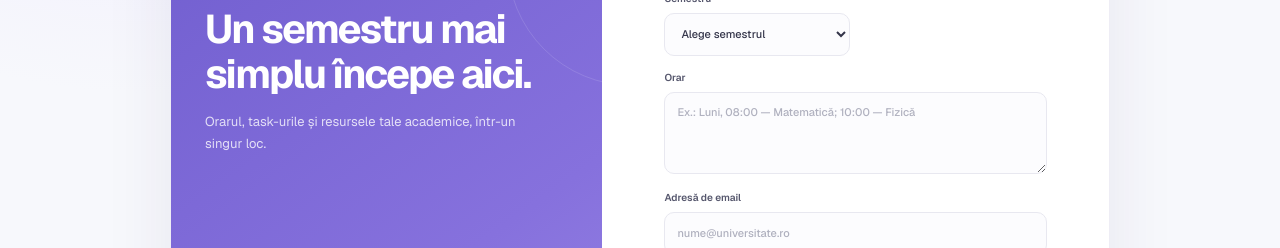
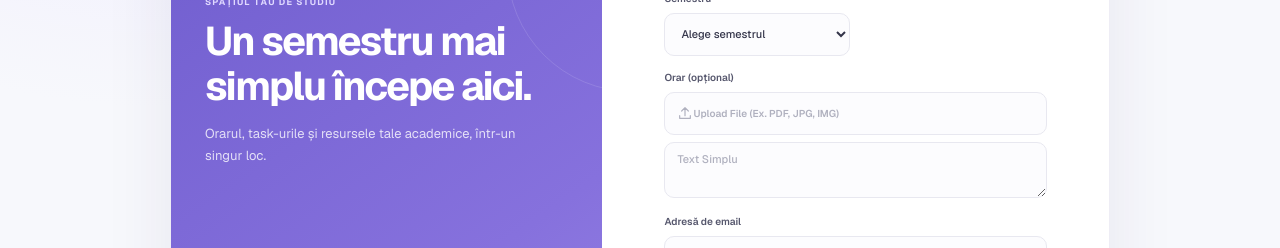
Before and after one commit to Surrender9174/UniFlow, a Next.js app: page /auth/signup in a window 1280 px wide. Shown: the part 440-688 px from the top of the page. Built offline with nearby package versions, Linux system fonts and the light colour scheme; no server answers.

Commit message:
Login Form
Hover light + Original glow (focus) + Orar cu PDF

```diff
--- a/app/globals.css
+++ b/app/globals.css
@@ -304,7 +304,7 @@ h1 { margin-bottom: 8px; color: #24253a; font-size: clamp(24px, 2.2vw, 30px); fo
 .schedule-tip p { margin: 0; color: #8b8b9b; font-size: 9px; line-height: 1.6; }
 .schedule-tip strong { color: #55556c; }
 
-/* Tasks */
+
 .task-filters { display: flex; gap: 8px; margin: 20px 0 13px; }
 .filter-chip { display: inline-flex; align-items: center; gap: 7px; padding: 8px 11px; border: 1px solid #ececf2; border-radius: 9px; background: white; color: #818397; cursor: pointer; font-size: 9px; transition: all .2s ease; }
 .filter-chip span { color: #aaabb8; font-size: 8px; }
@@ -315,7 +315,6 @@ h1 { margin-bottom: 8px; color: #24253a; font-size: clamp(24px, 2.2vw, 30px); fo
 .tasks-full-list .task-description small { font-size: 9px; }
 .task-category { padding: 5px 8px; border-radius: 7px; background: #f5f3fc; color: #8173c4; font-size: 8px; }
 
-/* Assistant */
 .assistant-page { max-width: 940px; margin: 0 auto; }
 .assistant-page .page-heading { margin-bottom: 19px; }
 .assistant-online { display: inline-flex; align-items: center; gap: 7px; color: #5da88b; font-size: 10px; font-weight: 600; }
@@ -353,7 +352,6 @@ h1 { margin-bottom: 8px; color: #24253a; font-size: clamp(24px, 2.2vw, 30px); fo
 .send-button:disabled { cursor: default; opacity: .5; }
 .chat-disclaimer { margin: 9px 0 12px; color: #b1b2be; font-size: 8px; text-align: center; }
 
-/* Smart ingestion */
 .ingestion-layout { display: grid; grid-template-columns: minmax(0, 1.45fr) minmax(230px, .75fr); align-items: stretch; gap: 15px; }
 .upload-card { padding: 20px; }
 .upload-title { display: flex; align-items: center; gap: 11px; margin-bottom: 17px; }
@@ -500,104 +498,201 @@ h1 { margin-bottom: 8px; color: #24253a; font-size: clamp(24px, 2.2vw, 30px); fo
   background: linear-gradient(145deg, #6554c7, #8671dd 70%, #9a87e5);
   color: #fff;
 }
+
 .auth-brand { position: relative; z-index: 1; display: inline-flex; width: fit-content; align-items: center; gap: 10px; color: #fff; font-size: 21px; font-weight: 750; letter-spacing: -1.15px; }
+
 .auth-brand > span:last-child > span { color: #e0d9ff; }
+
 .auth-brand .brand-mark { background: #ffffff25; box-shadow: none; }
+
 .auth-intro-copy { position: relative; z-index: 1; margin: auto 0; padding: 38px 0; }
+
 .auth-intro-copy .eyebrow { color: #e0d9ff; }
+
 .auth-intro-copy h1 { max-width: 370px; margin: 0 0 14px; color: white; font-size: clamp(29px, 3.2vw, 40px); font-weight: 650; letter-spacing: -1.8px; line-height: 1.12; }
+
 .auth-intro-copy > p:last-child { max-width: 330px; margin: 0; color: #ffffffc9; font-size: 13px; line-height: 1.7; }
+
 .auth-intro-note { position: relative; z-index: 1; display: flex; align-items: center; gap: 9px; color: #ffffffd9; font-size: 10px; }
+
 .auth-decoration { position: absolute; width: 250px; height: 250px; border: 1px solid #ffffff20; border-radius: 50%; }
+
 .auth-decoration-one { top: 26%; right: -155px; }
+
 .auth-decoration-two { right: -98px; bottom: -171px; width: 310px; height: 310px; }
+
 .auth-card { display: flex; flex-direction: column; justify-content: center; padding: 48px clamp(28px, 5vw, 62px); }
+
 .auth-card-heading { margin-bottom: 27px; }
+
 .auth-card-heading .eyebrow { margin-bottom: 9px; color: #8878cf; }
+
 .auth-card-heading h2 { margin: 0 0 7px; color: #292a40; font-size: 25px; font-weight: 680; letter-spacing: -.8px; }
+
 .auth-card-heading > p:last-child { margin: 0; color: #9294a6; font-size: 11px; }
+
 .auth-form { display: grid; gap: 16px; }
+
 .auth-field { display: grid; gap: 7px; color: #56576d; font-size: 10px; font-weight: 600; }
+
 .auth-field input, .auth-field select, .auth-field textarea { width: 100%; min-height: 43px; padding: 0 12px; border: 1px solid #e8e8f0; border-radius: 10px; outline: 0; background: #fcfcfe; color: #34354a; font-size: 11px; font-weight: 450; transition: border-color .2s ease, box-shadow .2s ease, background .2s ease; }
+
 .auth-field select { cursor: pointer; }
+
 .auth-field textarea { min-height: 82px; padding: 11px 12px; resize: vertical; line-height: 1.5; }
+
+.auth-field .auth-schedule-textarea { min-height: 56px; padding: 8px 12px; }
+
 .auth-field input::placeholder { color: #b0b1bf; }
+
 .auth-field textarea::placeholder { color: #b0b1bf; }
-.auth-field input:focus, .auth-field select:focus, .auth-field textarea:focus { border-color: #a89ce4; background: #fff; box-shadow: 0 0 0 3px #7763db14; }
+
+.auth-file-picker { position: relative; display: flex; width: 100%; min-height: 43px; align-items: center; padding: 0 12px; border: 1px solid #e8e8f0; border-radius: 10px; background: #fcfcfe; color: #b0b1bf; cursor: pointer; font: inherit; text-align: left; transition: border-color .2s ease, box-shadow .2s ease, background .2s ease; }
+
+.auth-field input:hover:not(:focus), .auth-field select:hover:not(:focus), .auth-field textarea:hover:not(:focus), .auth-file-picker:hover:not(:focus-within):not(.selected) { border-color: #c9c0f5; box-shadow: 0 0 0 3px rgba(139, 92, 246, 0.1); }
+
+.auth-field input:focus, .auth-field select:focus, .auth-field textarea:focus { border-color: #8b5cf6; background: #fff; box-shadow: 0 0 0 3px rgba(139, 92, 246, 0.2); }
+
+.auth-file-picker:focus-within { border-color: #8b5cf6; box-shadow: 0 0 0 3px rgba(139, 92, 246, 0.2); }
+
+.auth-file-picker input.visually-hidden { width: 1px; height: 1px; min-height: 0; padding: 0; border: 0; }
+
+.auth-file-picker.selected { border-color: #8b5cf6; background: #f0edff; box-shadow: 0 0 0 3px rgba(139, 92, 246, 0.2); color: #34354a; }
+
 .auth-fields-grid { display: grid; grid-template-columns: repeat(2, minmax(0, 1fr)); gap: 14px 12px; }
+
 .auth-schedule-field { grid-column: 1 / -1; }
+
 .auth-password-wrap { position: relative; display: block; }
+
 .auth-password-wrap input { padding-right: 48px; }
+
 .auth-password-toggle { position: absolute; top: 50%; right: 8px; display: inline-flex; width: 32px; height: 32px; align-items: center; justify-content: center; padding: 0; border: 0; background: transparent; color: #7968cf; cursor: pointer; transform: translateY(-50%); }
+
 .auth-password-toggle:hover{transition: color 0.2s ease; border-radius: 50%;}
+
 .auth-password-toggle:hover { color: #6f5dd9;  background: #8b5cf61a; filter: drop-shadow(0 0 3px #8b5cf6); }
-.auth-field input:focus { border-color: #8b5cf6; background: #fff; box-shadow: 0 0 0 3px rgba(139, 92, 246, 0.2); }
+
 .auth-submit { width: 100%; min-height: 44px; margin-top: 3px; font-size: 11px; }
+
 .auth-submit:disabled { cursor: wait; opacity: .7; }
+
 .auth-message { margin: 0 0 15px; padding: 11px 12px; border: 1px solid transparent; border-radius: 10px; font-size: 10px; line-height: 1.55; }
+
 .auth-message.error { border-color: #f0d7d7; background: #fff7f7; color: #b65252; }
+
 .auth-message.success { border-color: #cfeade; background: #f4fbf7; color: #328361; }
+
 .auth-strength { height: 5px; margin-top: -7px; overflow: hidden; border-radius: 99px; background: #eeedf4; }
+
 .auth-strength span { display: block; height: 100%; transition: width .2s ease; }
+
 .auth-strength.weak span { width: 33%; background: #df7777; }
+
 .auth-strength.medium span { width: 66%; background: #e6ad63; }
+
 .auth-strength.strong span { width: 100%; background: #4aaf89; }
+
 .auth-strength-label { margin: -11px 0 0; color: #9294a6; font-size: 9px; }
+
 .auth-switch { display: flex; align-items: center; justify-content: center; gap: 5px; margin: 21px 0 0; color: #85879a; font-size: 10px; }
+
 .auth-switch button { padding: 4px; border: 0; background: transparent; color: #7562d3; cursor: pointer; font-size: 10px; font-weight: 650; }
+
 .auth-privacy { display: flex; align-items: center; justify-content: center; gap: 6px; margin: 24px 0 0; color: #a1a2b0; font-size: 9px; }
+
 .auth-privacy svg { color: #897bd0; }
+
 .auth-gate-loading, .auth-gate-error { display: grid; min-height: 100vh; place-content: center; gap: 12px; padding: 24px; text-align: center; }
+
 .auth-gate-error p { color: #8c4d4d; font-size: 12px; }
+
 .sidebar-logout { width: 100%; margin-top: 10px; padding: 9px 10px; border: 0; border-radius: 9px; background: #f7f6fc; color: #777a90; cursor: pointer; font-size: 10px; font-weight: 600; text-align: left; }
-.sidebar-logout:hover:not(:disabled), .topbar-logout:hover:not(:disabled) { background: #f0edff; color: #614dca; }
+
+.sidebar-logout:hover:not(:disabled), .topbar-logout:hover:not(:disabled) { background: #f0edff; color:  #8b5cf6;}
+
 .sidebar-logout:disabled, .topbar-logout:disabled { cursor: wait; opacity: .65; }
+
 .sidebar-auth-error { margin: 8px 0 0; color: #b65252; font-size: 9px; line-height: 1.5; }
+
 .topbar-logout { display: none; padding: 7px 9px; border: 0; border-radius: 8px; background: transparent; color: #777a90; cursor: pointer; font-size: 10px; font-weight: 600; }
+
 .topbar-auth-error { margin: 8px 44px 0; color: #b65252; font-size: 10px; line-height: 1.5; }
+
+.auth-field .auth-schedule-field:focus { padding: 4px; background: transparent; border-color: #8b5cf6; box-shadow: 0 0 0 3px rgba(139, 92, 246, 0.2);}
+
 
 @media (min-width: 1500px) {
   .page-content { padding-right: 56px; padding-left: 56px; }
+
   .topbar { padding-right: 56px; padding-left: 56px; }
 }
 
 @media (max-width: 1160px) {
   .sidebar { width: 218px; }
+
   .app-main { margin-left: 218px; }
+
   .topbar { padding-right: 29px; padding-left: 29px; }
+
   .page-content { padding-right: 29px; padding-left: 29px; }
+
   .dashboard-grid { grid-template-columns: minmax(0, 1fr) 195px; }
+
   .focus-card { padding: 14px; }
+
   .focus-card strong { font-size: 13px; }
+
   .profile-layout { grid-template-columns: 240px minmax(0, 1fr); }
+
   .schedule-board { grid-template-columns: 160px minmax(0, 1fr); }
+
   .schedule-tip { margin-left: 180px; }
 }
 
 @media (max-width: 900px) {
   .sidebar { width: 76px; align-items: center; padding: 21px 9px 15px; }
+
   .brand > span:last-child, .sidebar-caption, .nav-link > span, .sidebar-bottom { display: none; }
+
   .topbar-logout { display: block; }
+
   .brand-mark { width: 38px; height: 38px; }
+
   .sidebar-nav { width: 100%; margin-top: 42px; justify-items: center; }
+
   .nav-link { width: 46px; height: 46px; justify-content: center; padding: 0; }
+
   .app-main { margin-left: 76px; }
+
   .profile-layout { grid-template-columns: minmax(190px, .7fr) minmax(0, 1.3fr); }
+
   .dashboard-grid { grid-template-columns: minmax(0, 1fr) 185px; }
+
   .next-class-card { padding-right: 17px; padding-left: 17px; }
+
   .next-class-content h2 { font-size: 15px; }
+
   .recommendation-card { gap: 10px; padding: 12px; }
+
   .recommendation-illustration { width: 56px; height: 72px; }
 }
 
 @media (max-width: 680px) {
   .sidebar { display: none; }
+
   .app-main { margin-left: 0; padding-bottom: calc(72px + env(safe-area-inset-bottom)); }
+
   .topbar { height: 60px; justify-content: space-between; padding: 0 18px; }
+
   .topbar-auth-error { margin: 8px 17px 0; }
+
   .mobile-brand { display: inline-flex; gap: 8px; font-size: 18px; }
+
   .mobile-brand .brand-mark { width: 30px; height: 30px; border-radius: 10px; }
+
   .topbar-context, .search-field, .notification-button { display: none; }
+
   .topbar-actions { gap: 0; }
   .topbar-logout { margin-right: 9px; }
   .avatar-top { width: 32px; height: 32px; }
@@ -912,10 +1007,17 @@ html[data-theme="dark"] .form-field { color: #c4c5d3; }
 html[data-theme="dark"] .auth-field input,
 html[data-theme="dark"] .auth-field select,
 html[data-theme="dark"] .auth-field textarea,
+html[data-theme="dark"] .auth-file-picker,
 html[data-theme="dark"] .form-field input,
 html[data-theme="dark"] .form-field select,
 html[data-theme="dark"] .form-field textarea,
 html[data-theme="dark"] .chat-compose input { border-color: #3a3b4e; background: #171822; color: #e5e5ef; }
+html[data-theme="dark"] .auth-field input:hover:not(:focus),
+html[data-theme="dark"] .auth-field select:hover:not(:focus),
+html[data-theme="dark"] .auth-field textarea:hover:not(:focus),
+html[data-theme="dark"] .auth-file-picker:hover:not(:focus-within):not(.selected) { border-color: #62568f; box-shadow: 0 0 0 3px rgba(139, 92, 246, 0.18); }
+html[data-theme="dark"] .auth-file-picker:focus-within { border-color: #8b5cf6; background: #1b1c28; box-shadow: 0 0 0 3px rgba(139, 92, 246, 0.2); }
+html[data-theme="dark"] .auth-file-picker.selected { border-color: #8b5cf6; background: #302b4b; box-shadow: 0 0 0 3px rgba(139, 92, 246, 0.2); color: #e5e5ef; }
 html[data-theme="dark"] .auth-field input::placeholder,
 html[data-theme="dark"] .auth-field textarea::placeholder,
 html[data-theme="dark"] .form-field textarea::placeholder,
--- a/components/auth-form.tsx
+++ b/components/auth-form.tsx
@@ -1,6 +1,6 @@
 "use client";
 
-import { useEffect, useMemo, useState, type FormEvent } from "react";
+import { useEffect, useMemo, useState, type ChangeEvent, type FormEvent } from "react";
 import Link from "next/link";
 import { useRouter } from "next/navigation";
 import { Icon } from "@/components/icons";
@@ -44,6 +44,8 @@ export default function AuthForm({
   const [year, setYear] = useState("");
   const [semester, setSemester] = useState("");
   const [schedule, setSchedule] = useState("");
+  const [scheduleFileName, setScheduleFileName] = useState("");
+  const [scheduleFileError, setScheduleFileError] = useState("");
   const [password, setPassword] = useState("");
   const [confirmPassword, setConfirmPassword] = useState("");
   const [showPassword, setShowPassword] = useState(false);
@@ -51,6 +53,27 @@ export default function AuthForm({
   const [message, setMessage] = useState<AuthMessage | null>(null);
   const strength = useMemo(() => getPasswordStrength(password), [password]);
 
+  const handleScheduleFileChange = (event: ChangeEvent<HTMLInputElement>) => {
+    const file = event.target.files?.[0];
+    setScheduleFileError("");
+    if (!file) {
+      setScheduleFileName("");
+      return;
+    }
+
+    const isPdf = file.type === "application/pdf" || /\.pdf$/i.test(file.name);
+    const isImage =
+      file.type.startsWith("image/") ||
+      /\.(png|jpe?g|gif|webp|bmp|avif)$/i.test(file.name);
+    if (!isPdf && !isImage) {
+      setScheduleFileName("");
+      setScheduleFileError("Alege un fișier PDF sau o imagine.");
+      event.target.value = "";
+      return;
+    }
+
+    setScheduleFileName(file.name);
+  };
 
   useEffect(() => {
     if (!supabase) return;
@@ -88,7 +111,7 @@ export default function AuthForm({
 
     if (mode === "signup") {
       if (
-        [name, university, program, year, semester, schedule].some(
+        [name, university, program, year, semester].some(
           (value) => !value.trim(),
         )
       ) {
@@ -299,16 +322,32 @@ export default function AuthForm({
                       <option value="Semestrul II">Semestrul II</option>
                     </select>
                   </label>
-                  <label className="auth-field auth-schedule-field">
-                    <span>Orar</span>
-                    <textarea
-                      onChange={(event) => setSchedule(event.target.value)}
-                      placeholder="Ex.: Luni, 08:00 — Matematică; 10:00 — Fizică"
-                      required
-                      rows={3}
-                      value={schedule}
-                    />
-                  </label>
+                  <div className="auth-field auth-schedule-field">
+                    <span>Orar (opțional)</span>
+                    <label
+                      className={`auth-file-picker${scheduleFileName ? " selected" : ""}`}
+                    >
+                      <Icon name = "upload" size = {16} />
+                      {scheduleFileName || "Upload File (Ex. PDF, JPG, IMG)"}
+                      <input
+                        accept="application/pdf,.pdf,image/*"
+                        aria-label="Selectează un orar PDF sau imagine"
+                        className="visually-hidden"
+                        onChange={handleScheduleFileChange}
+                        type="file"
+                      />
+                    </label>
+                    {scheduleFileError && <small className="auth-message error" role="alert">{scheduleFileError}</small>}
+                    <label className="auth-field">
+                      <textarea
+                        className="auth-schedule-textarea"
+                        onChange={(event) => setSchedule(event.target.value)}
+                        placeholder="Text Simplu"
+                        rows={2}
+                        value={schedule}
+                      />
+                    </label>
+                  </div>
                 </div>
               </>
             )}
```
